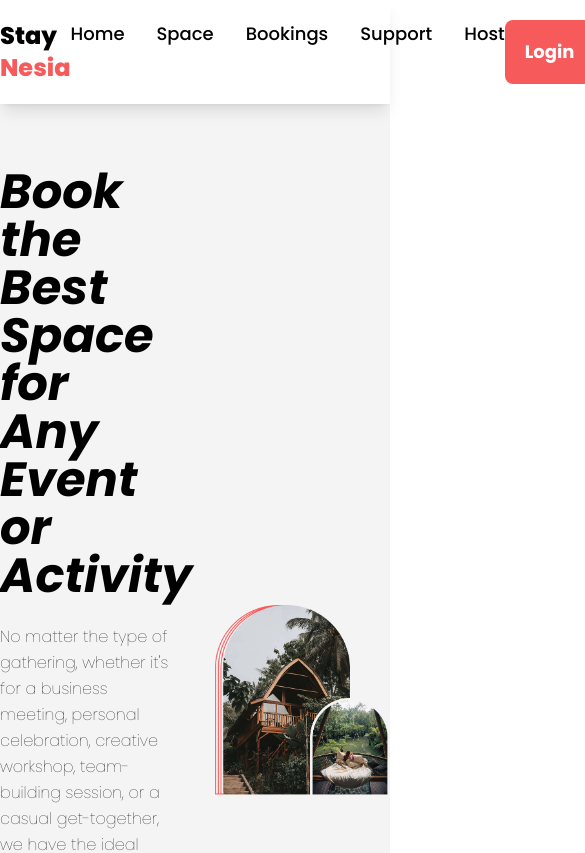
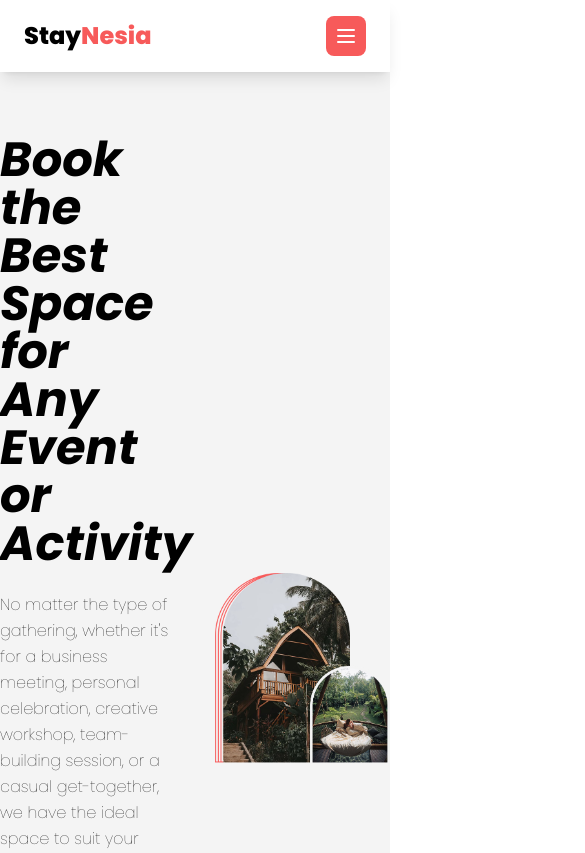
Before and after one commit to Hypermaniax/FinalProject, a React (Vite) app in the folder client/: page / in a window 390 px wide. Shown: the top 853 px of the page, 585 px wide, since content can reach past the window. Built offline with nearby package versions, Linux system fonts and the light colour scheme.

Commit message:
make a responsive navbar

```diff
--- a/client/index.html
+++ b/client/index.html
@@ -2,7 +2,7 @@
 <html lang="en">
   <head>
     <meta charset="UTF-8" />
-    <meta name="theme-color" content="#4285f4" />
+    <meta name="theme-color" content="#F75A5A" />
     <link rel="icon" type="image/svg+xml" href="/vite.svg" />
     <meta name="viewport" content="width=device-width, initial-scale=1.0" />
     <title>Vite + React</title>
--- a/client/package.json
+++ b/client/package.json
@@ -10,6 +10,7 @@
     "preview": "vite preview"
   },
   "dependencies": {
+    "lucide-react": "^0.503.0",
     "react": "^19.0.0",
     "react-dom": "^19.0.0",
     "react-router-dom": "^7.5.1",
--- a/client/src/components/Header.jsx
+++ b/client/src/components/Header.jsx
@@ -1,34 +1,65 @@
 import { Link } from "react-router-dom";
+import { Menu, X } from "lucide-react";
+import { useState } from "react";
 
 export default function Header() {
+  const [isOpen, setIsOpen] = useState(false);
+
+  const navLinks = [
+    { path: "/", label: "Home" },
+    { path: "/space", label: "Space" },
+    { path: "/bookings", label: "Bookings" },
+    { path: "/support", label: "Support" },
+    { path: "/host", label: "Host" }
+  ];
+
   return (
-    <nav className="bg-white sticky top-0 py-5 shadow-lg z-50 flex justify-evenly">
+    <nav className="bg-white sticky top-0 shadow-lg z-50">
+      <div className="max-w-6xl mx-auto px-6">
+        <div className="flex justify-between items-center py-4">
           <h1 className="font-extrabold text-2xl">
-          <span className="text-black">Stay </span>
+            <span className="text-black">Stay</span>
             <span className="text-pink">Nesia</span>
           </h1>
-        <ul className="flex gap-8 font-medium text-lg">
-          <li>
-            <Link to="/">Home</Link>
+
+          <ul className="hidden md:flex gap-8 font-medium text-lg">
+            {navLinks.map((link) => (
+              <li key={link.path} className="hover:text-pink-500 transition-colors">
+                <Link to={link.path}>{link.label}</Link>
               </li>
-          <li>
-            <Link to="/space"> Space</Link>
-          </li>
-          <li>
-            <Link to="/bookings">Bookings</Link>
-          </li>
-          <li>
-            <Link to="/support">Support</Link>
-          </li>
-          <li>
-            <Link to="/host">Host</Link>
-          </li>
+            ))}
           </ul>
 
-        <button className="bg-pink text-white px-5 py-1 rounded-lg text-lg font-bold">
+          <button className=" hidden md:flex bg-pink-500 text-white px-5 py-2 bg-pink rounded-lg text-lg font-bold hover:bg-pink-600 transition-colors">
             Login
           </button>
+
+          <button
+            className="md:hidden text-pink-500 bg-pink p-2 rounded-lg"
+            onClick={() => setIsOpen(!isOpen)}
+            aria-label="Toggle menu"
+          >
+            {isOpen ? <X size={24} color="white" /> : <Menu color="white" size={24} />}
+          </button>
+        </div>
+
+        {isOpen && (
+          <div className="md:hidden py-4 border-t border-gray-200">
+            <ul className="flex flex-col gap-4 font-medium text-lg mb-4">
+              {navLinks.map((link) => (
+                <li key={link.path} className="hover:text-pink-500 transition-colors">
+                  <Link to={link.path} onClick={() => setIsOpen(false)}>
+                    {link.label}
+                  </Link>
+                </li>
+              ))}
+            </ul>
+            <button className="bg-pink-500 text-white bg-pink px-5 py-2 rounded-lg text-lg font-bold hover:bg-pink-600 transition-colors">
+              Login
+            </button>
+          </div>
+        )}
+      </div>
     </nav>
   );
 }
-// max-w-screen-xl w-full bg-pink flex justify-between items-center px-6
```
Also changed, not shown: 1 other file (tests, documents, lock files or other folders). Lines whose indentation alone changed are shown as unchanged.
